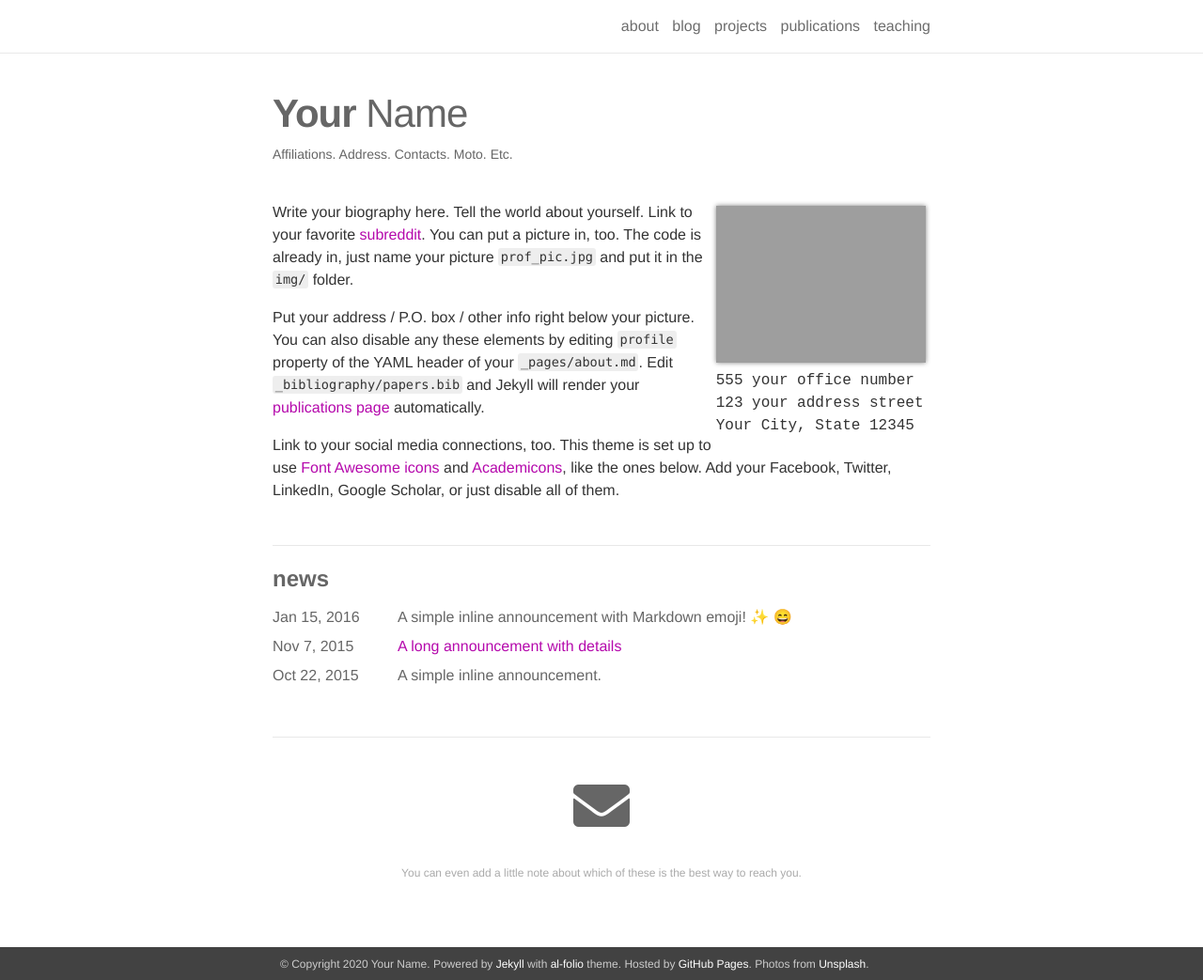
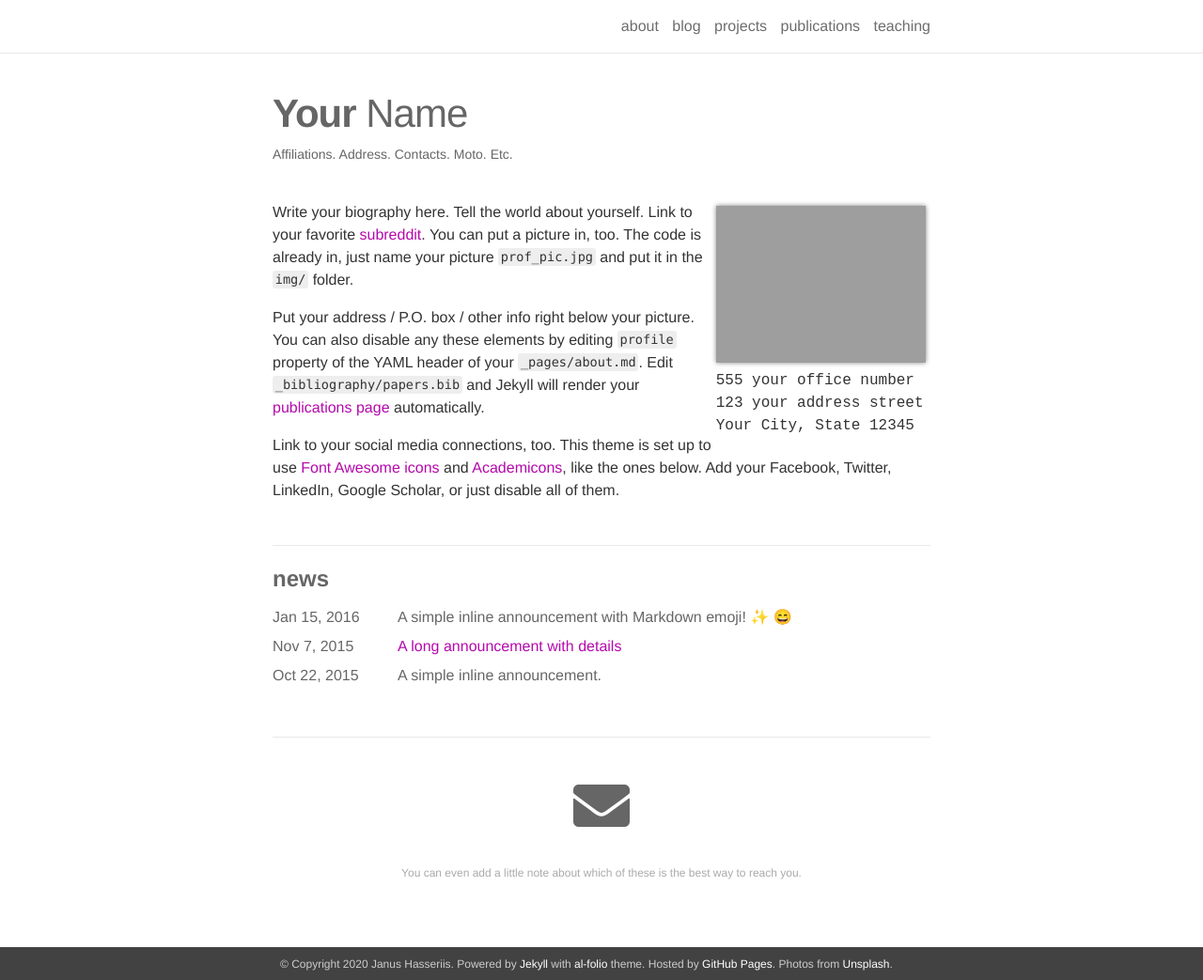
Before and after one commit to floede/folio-jekyll, a Jekyll site: the page built from _pages/about.md, in a window 1280 px wide and 1043 px high. Shown: the whole window at 94% size. Built offline with Jekyll 4.4.1, drawn with Linux system fonts in a browser that asks for light colours; nearby versions of some CDN libraries; emoji names are drawn with the system emoji font.

Commit message:
Update _config.yml

```diff
--- a/_config.yml
+++ b/_config.yml
@@ -1,8 +1,8 @@
+--- # -----------------------------------------------------------------------------
 # -----------------------------------------------------------------------------
 # Site settings
-# -----------------------------------------------------------------------------
-name: Your Name
-email: you@example.com
+name: Janus Hasseriis
+email: janus@hasseriis.net
 description: > # this means to ignore newlines until "url:"
   A simple, whitespace theme for academics. Based on [*folio](https://github.com/bogoli/-folio) design.
 footer_text: >
@@ -10,8 +10,8 @@
   Hosted by <a href="https://pages.github.com/" target="_blank">GitHub Pages</a>.
   Photos from <a href="https://unsplash.com" target="_blank">Unsplash</a>.
 
-url:  # the base hostname & protocol for your site
-baseurl: /al-folio # the subpath of your site, e.g. /blog/
+url: # the base hostname & protocol for your site
+baseurl: /blog # the subpath of your site, e.g. /blog/
 last_updated: # leave blank if you don't want to display last updated
 
 # -----------------------------------------------------------------------------
@@ -44,7 +44,7 @@
 # -----------------------------------------------------------------------------
 # Blog
 # -----------------------------------------------------------------------------
-blog_name: al-folio
+blog_name: Janus Hasseriis
 blog_description: a simple whitespace theme for academics
 
 # Pagination
@@ -54,16 +54,16 @@
 
 text:
   pagination:
-    newer: 'Newer'
-    older: 'Older'
+    newer: "Newer"
+    older: "Older"
 
 # Comments
 disqus_shortname: al-folio # put your disqus shortname
 
 # Optional features
-show_social_icons:  false
-enable_anchorjs:    false
-enable_katex:       true
+show_social_icons: false
+enable_anchorjs: false
+enable_katex: true
 
 # -----------------------------------------------------------------------------
 # Collections
@@ -89,19 +89,18 @@
 highlighter: pygments
 
 # Includes & excludes
-include: ['_pages']
+include: ["_pages"]
 exclude: [vendor]
 
 # Plug-ins
 plugins:
-    - jekyll-email-protect
-    - jekyll-paginate
-    - jekyll/scholar
-    - jemoji
+  - jekyll-email-protect
+  - jekyll-paginate
+  - jekyll/scholar
+  - jemoji
 
 # Jekyll-Scholar
 scholar:
-
   last_name: Einstein
 
   style: apa
```
